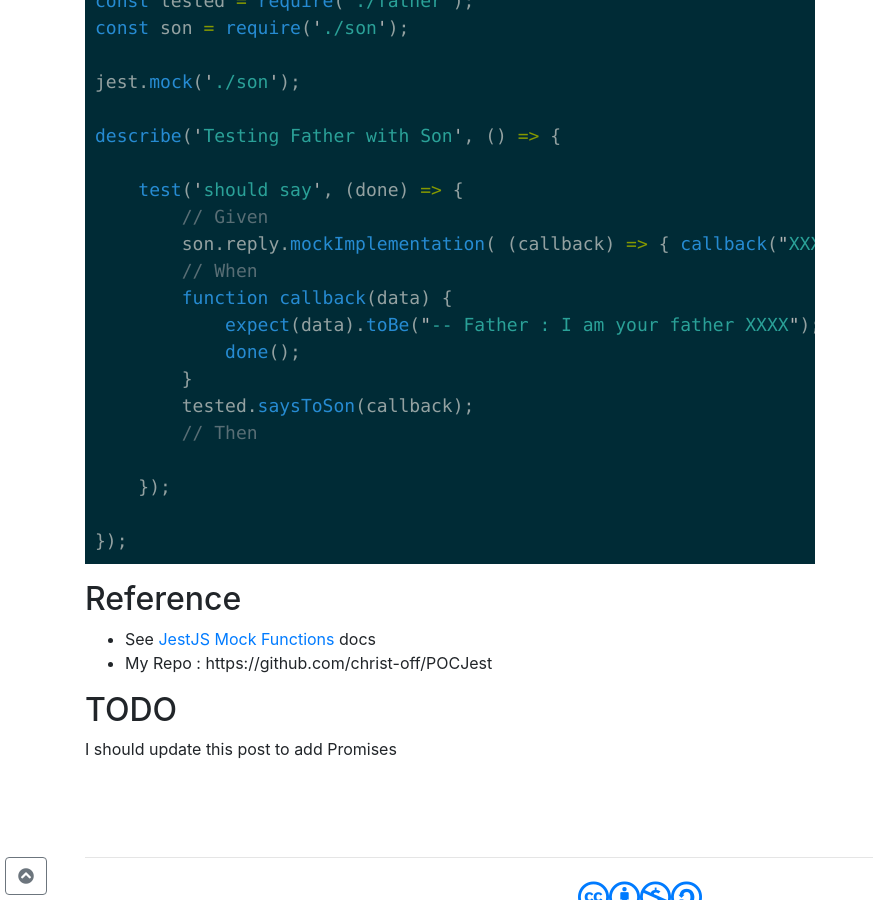
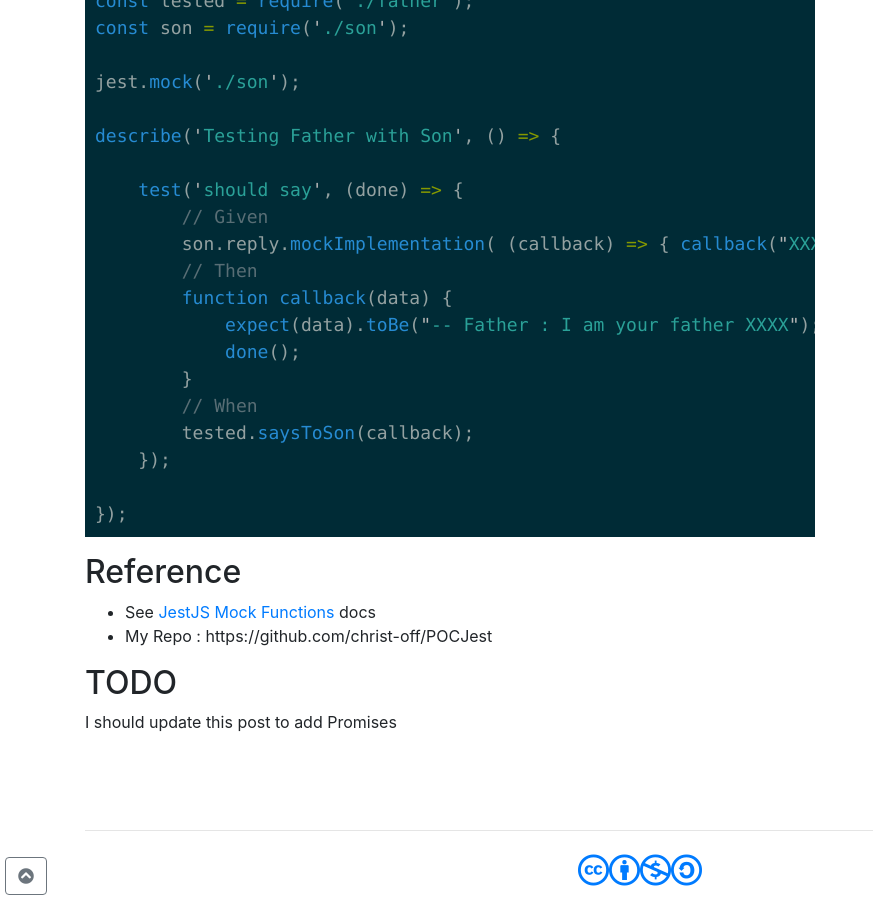
Before and after one commit to christ-off/christ-off.github.io, a Jekyll site: the page built from _posts/2019-04-13-javascript-tests-jest-mocks.md, in a window 1280 px wide and 900 px high, scrolled down 2695 px. Shown: the whole window, without its empty margins (0-873 px from the left). Built offline with Jekyll 4.4.1, drawn with Linux system fonts in a browser that asks for light colours; comment, search, counter and statistics services are not loaded.

```diff
--- a/_posts/2019-04-13-javascript-tests-jest-mocks.md
+++ b/_posts/2019-04-13-javascript-tests-jest-mocks.md
@@ -121,14 +121,13 @@ describe('Testing Father with Son', () => {
     test('should say', (done) => {
         // Given
         son.reply.mockImplementation( (callback) => { callback("XXXX"); });
-        // When
+        // Then
         function callback(data) {
             expect(data).toBe("-- Father : I am your father XXXX");
             done();
         }
+        // When
         tested.saysToSon(callback);
-        // Then
-
     });
 
 });
```
